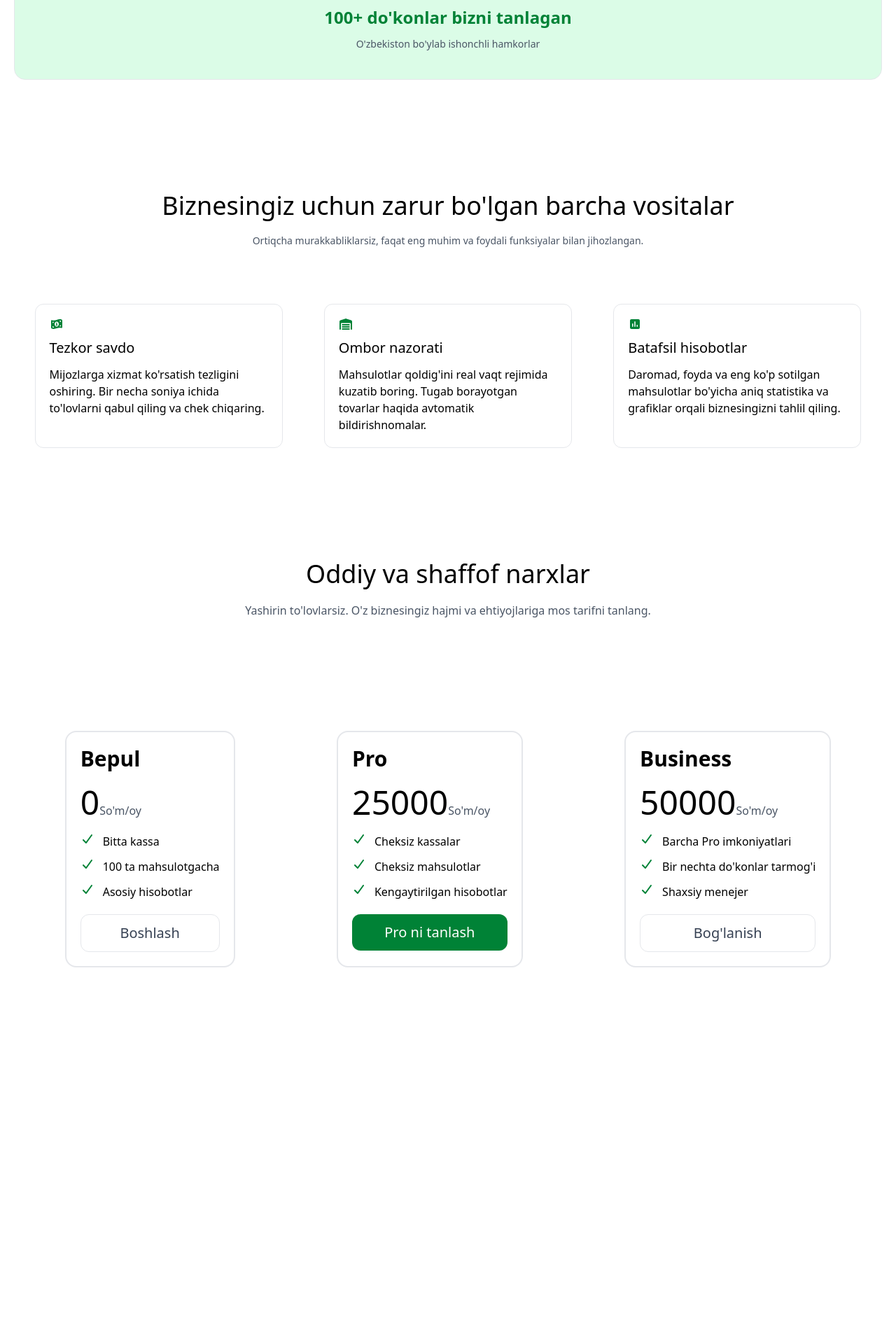
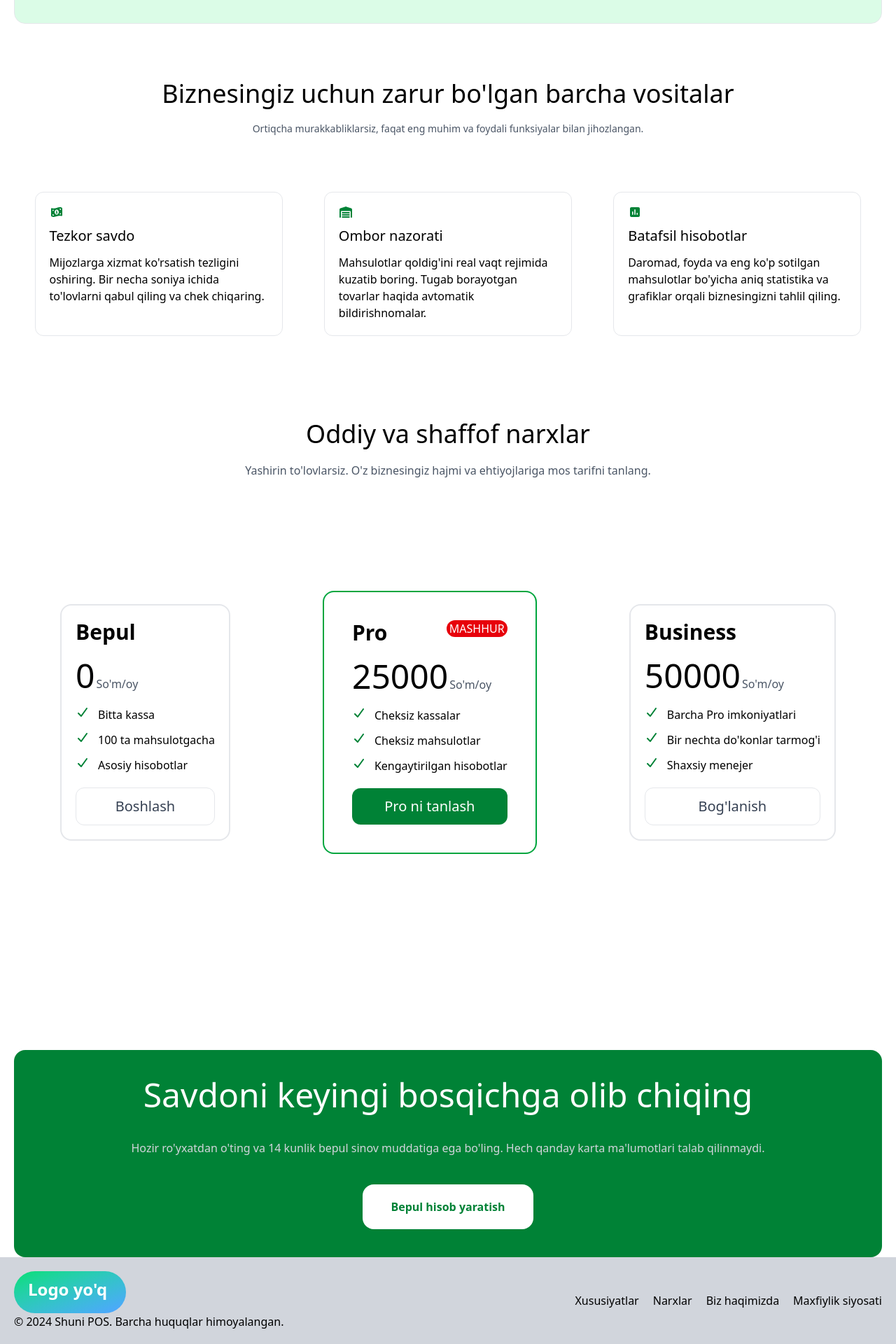
Before and after one commit to Xushnudd/POS_backup, a Next.js app: page / in a window 1280 px wide. Shown: the part 730-2650 px from the top of the page at 70% size. Before the commit the page ends 2272 px from the top, so only its background shows below. Built offline with nearby package versions, Linux system fonts and the light colour scheme.

Commit message:
Add footer

```diff
--- a/src/app/page.tsx
+++ b/src/app/page.tsx
@@ -1,4 +1,5 @@
 import Image from "next/image";
+import Link from "next/link";
 
 import { FontAwesomeIcon } from "@fortawesome/react-fontawesome";
 
@@ -67,7 +68,7 @@ interface MyStoreProps {
 }
 
 const MyStore = ({ data = uz.mystore }: MyStoreProps) => (
-  <div className="my-40 w-full bg-green-100 flex flex-col items-center gap-3 p-10 rounded-2xl border border-gray-200">
+  <div className="w-full bg-green-100 flex flex-col items-center gap-3 p-10 rounded-2xl border border-gray-200">
     <FontAwesomeIcon icon={faStore} className="w-10 text-green-700" />
     <span className="text-green-700 text-2xl font-bold">{data.title}</span>
     <p className="text-gray-600 text-sm">{data.caption}</p>
@@ -87,7 +88,7 @@ const ControlInfo = ({ data = uz.control_info }: ControlInfoProps) => {
     faSquarePollVertical
   ]
   return (
-    <div className="my-40 w-full flex flex-col gap-20">
+    <div className="w-full flex flex-col gap-20">
       <div className="w-full text-center px-20 flex flex-col gap-5">
         <h2 className="text-4xl">{data.title}</h2>
         <p className="text-sm text-gray-600">{data.caption}</p>
@@ -118,18 +119,19 @@ const Price = ({ data = uz.prices }: PriceProps) => {
         <h2 className="text-4xl">{data.title}</h2>
         <p className="text-gray-600">{data.caption}</p>
       </div>
-      <div className="my-40 w-full flex justify-around">
-        {data.cards.map((card, i:number) => (
-          <div key={i} className="border-2 border-gray-200 p-5 rounded-2xl flex flex-col gap-5">
+      <div className="my-40 w-full flex justify-around items-center">
+        {data.cards.map((card, i: number) => (
+          <div key={i} className={`relative w-max h-max border-2 rounded-2xl flex flex-col gap-5 ${card.button.style == "success" ? "p-10 border-green-600" : "p-5 border-gray-200"}`}>
+            <div className={`w-max px-1 py-0 bg-red-600 rounded-full text-white uppercase absolute top-[-13] right-10 ${card.button.style == "success" ? "" : "hidden"}`}>Mashhur</div>
             <div>
               <h3 className="text-3xl font-bold">{card.title}</h3>
-              <div className="mt-5">
+              <div className="mt-5 flex items-end gap-0.5">
                 <span className="text-5xl">{card.price}</span>
                 <span className="text-gray-600">So'm/oy</span>
               </div>
             </div>
             <div className="flex flex-col gap-3">
-              {card.caption.map((el:string, i:number) => (
+              {card.caption.map((el: string, i: number) => (
                 <div key={i} className="flex gap-3">
                   <FontAwesomeIcon icon={faCheck} className="w-3 text-green-700" />
                   <span>{el}</span>
@@ -145,14 +147,59 @@ const Price = ({ data = uz.prices }: PriceProps) => {
 }
 
 
+
+interface TradeProps {
+  data?: TradeData;
+}
+
+const Trade = ({ data = uz.trade }: TradeProps) => (
+  <div className="w-full px-30 py-10 bg-green-700 rounded-2xl flex flex-col items-center gap-10 text-center">
+    <h2 className="text-white text-5xl">{data.title}</h2>
+    <p className="text-gray-300">{data.caption}</p>
+    <button className="bg-white px-10 py-5 rounded-2xl text-green-700 font-bold hover:opacity-90 active:opacity-50">{data.button}</button>
+  </div>
+)
+
+
+
+interface FooterProps {
+  data?: FooterData;
+}
+
+const Footer = ({ data = uz.footer }: FooterProps) => {
+  return (
+    <footer className="bg-gray-300 p-5 flex justify-between items-center">
+      <div>
+        <Logo />
+        <span>{data.copyright}</span>
+      </div>
+      <div className="flex gap-5">
+        {data.list.map((el, i: number) => (
+          <Link key={i} href={el.link}>{el.title}</Link>
+        ))}
+      </div>
+    </footer>
+  )
+}
+
+
+
 export default function Home() {
   return (
-    <div className="relative px-5 m-auto max-w-7xl min-w-3xl">
+    <>
+      <div className="relative px-5 m-auto max-w-7xl min-w-3xl flex flex-col gap-20">
+        <header>
           <Nav />
           <Banner />
           <MyStore />
+        </header>
+        <main className="w-full flex flex-col gap-30">
           <ControlInfo />
           <Price />
+          <Trade />
+        </main>
       </div>
+      <Footer />
+    </>
   );
 }
```
Lines whose indentation alone changed are shown as unchanged.
